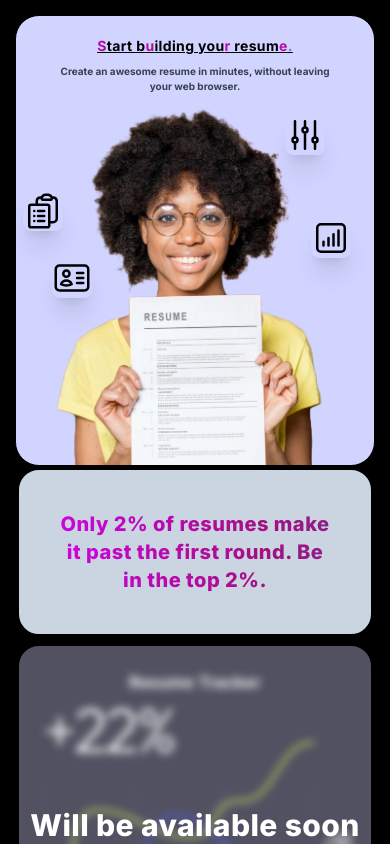
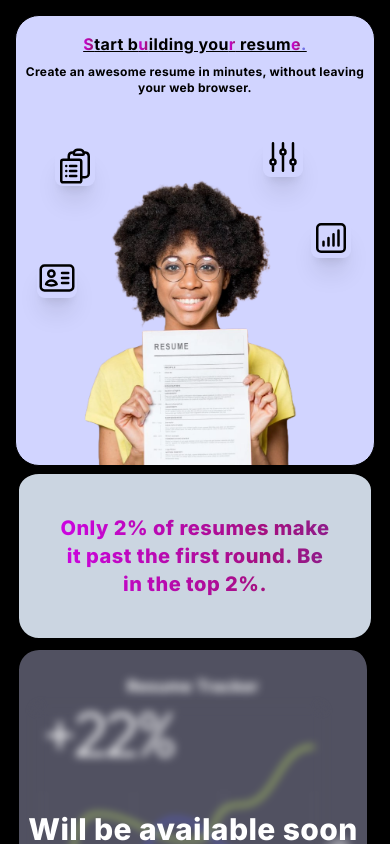
Before and after one commit to tofikwest/resume-builder, a React (Vite) app: page / in a window 390 px wide. Built offline with nearby package versions, Linux system fonts and the light colour scheme; what @react-pdf/renderer would draw is missing.

Commit message:
fix/ homePageUI-buildingPageUI

```diff
--- a/src/assets/styles/index.css
+++ b/src/assets/styles/index.css
@@ -145,3 +145,10 @@ a {
 #sideBar.open {
   left: 0;
 }
+
+.homePage-resumeBlock {
+  background-image: url('../icons/resumeWithBG.png');
+  background-color: #7575e5;
+  background-position: 65% 50%;
+  background-repeat: no-repeat;
+}
--- a/src/components/LanguageForm/LanguageForm.tsx
+++ b/src/components/LanguageForm/LanguageForm.tsx
@@ -57,7 +57,7 @@ const LanguageForm: React.FC<IProps> = (props: IProps) => {
 
         <label
           htmlFor="levelLang"
-          className="mt-2 block w-full font-light text-gray-400  md:mt-0 lg:mt-0"
+          className="mt-2 block font-light text-gray-400  md:mt-0 lg:mt-0"
         >
           Level
           <input
@@ -71,7 +71,7 @@ const LanguageForm: React.FC<IProps> = (props: IProps) => {
         </label>
       </div>
 
-      <div className="flex justify-end gap-2 md:mb-[6px] md:w-7/12 md:self-end  lg:mb-[6px] 2xl:mb-[-1.5px]">
+      <div className="flex justify-center gap-2 md:mb-[6px] md:w-4/12 md:self-end  lg:mb-[6px] 2xl:mb-[-1.5px]">
         <button
           onClick={handleSubmit}
           className="w-6/12 rounded bg-additional-color  p-1   text-gray-100 hover:bg-additional-hover-color focus:bg-additional-hover-color"
--- a/src/components/SkillsForm/SkillsForm.tsx
+++ b/src/components/SkillsForm/SkillsForm.tsx
@@ -55,7 +55,7 @@ const SkillsForm: React.FC<IProps> = (props) => {
 
         <label
           htmlFor="level"
-          className=" mt-2 block w-full font-light text-gray-400  md:mt-0 lg:mt-0"
+          className=" mt-2 block font-light text-gray-400  md:mt-0 lg:mt-0"
         >
           Level
           <input
@@ -69,7 +69,7 @@ const SkillsForm: React.FC<IProps> = (props) => {
         </label>
       </div>
 
-      <div className="flex justify-end gap-2 md:mb-[6px] md:w-7/12 md:self-end  lg:mb-[6px] 2xl:mb-[-1.5px]">
+      <div className="flex justify-center gap-2 md:mb-[6px] md:w-4/12 md:self-end  lg:mb-[6px] 2xl:mb-[-1.5px]">
         <button
           onClick={handleSubmit}
           className="w-6/12 rounded bg-additional-color  p-1   text-gray-100 hover:bg-additional-hover-color focus:bg-additional-hover-color"
--- a/src/components/WebSitesSocLinkForm/WebSitesSocLinkForm.tsx
+++ b/src/components/WebSitesSocLinkForm/WebSitesSocLinkForm.tsx
@@ -44,7 +44,7 @@ const WebSitesSocLinkForm: React.FC<IProps> = (props: IProps) => {
       onSubmit={(e) => e.preventDefault()}
       className="my-4 ml-4 flex h-full w-11/12 select-none flex-col justify-between gap-4 rounded-xl border border-dashed border-gray-300  p-4 font-form-family  md:h-[105px]  md:w-[96%] md:flex-row lg:w-[96.4%] 2xl:text-lg"
     >
-      <div className="md:flex md:gap-14 xl:gap-5">
+      <div className=" md:flex md:gap-14 xl:gap-5">
         <label htmlFor="label" className=" font-light text-gray-400 ">
           Label
           <input
@@ -59,7 +59,7 @@ const WebSitesSocLinkForm: React.FC<IProps> = (props: IProps) => {
 
         <label
           htmlFor="linkWebSites"
-          className="mt-2 block w-full font-light text-gray-400  md:mt-0 lg:mt-0"
+          className="mt-2 block  font-light text-gray-400  md:mt-0 lg:mt-0"
         >
           Link
           <input
@@ -72,7 +72,7 @@ const WebSitesSocLinkForm: React.FC<IProps> = (props: IProps) => {
           />
         </label>
       </div>
-      <div className="flex justify-end gap-2 md:mb-[6px] md:w-7/12 md:self-end  lg:mb-[6px] 2xl:mb-[-1.5px]">
+      <div className="flex justify-center gap-2 md:mb-[6px] md:w-4/12 md:self-end  lg:mb-[6px] 2xl:mb-[-1.5px]">
         <button
           onClick={handleSubmit}
           className="w-6/12 rounded bg-additional-color  p-1   text-gray-100 hover:bg-additional-hover-color focus:bg-additional-hover-color"
--- a/src/pages/HomePage/HeroBlock.tsx
+++ b/src/pages/HomePage/HeroBlock.tsx
@@ -2,20 +2,21 @@ import girlPic from '../../assets/icons/girl.png'
 
 const HeroBlock = () => {
   return (
-    <div className="relative flex h-[451px] flex-col rounded-3xl  border border-solid bg-[rgb(209,212,255)] md:h-[65%]">
+    <div className="hr relative flex h-[451px] w-full   justify-center rounded-3xl border border-solid bg-[rgb(209,212,255)] md:h-[65%]">
+      <div className="relative flex h-full max-w-[1440px] flex-col-reverse  items-center  before:block before:h-5/6 before:w-10/12 before:content-[''] md:flex-row md:justify-between ">
         <img
           src={girlPic}
           alt="girl with resume table in her hand"
-        className="absolute bottom-0 left-1/2 z-[1] h-5/6 -translate-x-1/2 transform md:left-5 md:h-[90%] md:-translate-x-0 lg:left-28 xl:left-[200px] "
+          className=" absolute bottom-0 left-1/2 z-[1] h-4/6 -translate-x-1/2 transform md:left-[-2%] md:h-[80%] md:-translate-x-0  lg:left-[-10%] xl:left-10 2xl:left-0 2xl:min-h-[531px]"
         />
-      {/* right up */}
+        {/* right down */}
         <svg
           xmlns="http://www.w3.org/2000/svg"
           fill="none"
           viewBox="0 0 24 24"
           strokeWidth="1.5"
           stroke="currentColor"
-        className="absolute left-[75%] top-[22%] h-10 w-10 rounded-lg shadow-xl md:left-[45%] md:top-[12%] lg:left-[48%] lg:top-[48%] xl:left-[42%] xl:top-[40%] 2xl:left-[600px] 2xl:top-[45%]"
+          className="absolute left-[69%] top-[27%] h-10 w-10 rounded-lg shadow-xl md:left-[45%] md:top-[12%] 2xl:left-[42%] 2xl:top-[14%]"
         >
           <path
             strokeLinecap="round"
@@ -31,7 +32,7 @@ const HeroBlock = () => {
           viewBox="0 0 24 24"
           strokeWidth="1.5"
           stroke="currentColor"
-        className="absolute left-[2%] top-[39%] h-10 w-10 rounded-lg shadow-xl md:left-[2.5%] md:top-[9%] lg:left-[10%] lg:top-[10%] xl:left-[12%] xl:top-[10%] 2xl:left-[150px] 2xl:top-[10%]"
+          className=" absolute left-[11%] top-[29%] h-10 w-10 rounded-lg shadow-xl md:left-[2.5%] md:top-[9%] 2xl:left-[0%] 2xl:top-[10%] "
         >
           <path
             strokeLinecap="round"
@@ -40,14 +41,14 @@ const HeroBlock = () => {
           />
         </svg>
 
-      {/* right down */}
+        {/* right up */}
         <svg
           xmlns="http://www.w3.org/2000/svg"
           fill="none"
           viewBox="0 0 24 24"
           strokeWidth="1.5"
           stroke="currentColor"
-        className="absolute left-[88%] top-[45%] h-10 w-10 -translate-x-1/2 rounded-lg shadow-xl md:left-[52%] md:top-[51%] lg:left-[47%] lg:top-[19%] xl:left-[45%] xl:top-[10%] 2xl:left-[600px] 2xl:top-[10%]"
+          className="absolute left-[88%] top-[45%] h-10 w-10 -translate-x-1/2 rounded-lg shadow-xl md:left-[52%] md:top-[51%] 2xl:left-[45%] 2xl:top-[44%] "
         >
           <path
             strokeLinecap="round"
@@ -63,7 +64,7 @@ const HeroBlock = () => {
           viewBox="0 0 24 24"
           strokeWidth="1.5"
           stroke="currentColor"
-        className="absolute left-[10%] top-[54%] h-10 w-10 rounded-lg shadow-xl md:left-[2%] md:top-[44%] lg:left-[4%] lg:top-[44%] xl:left-[10%] xl:top-[40%] 2xl:left-[150px] 2xl:top-[44%]"
+          className=" absolute left-[6%] top-[54%] h-10 w-10 rounded-lg shadow-xl md:left-[2%] md:top-[44%]   2xl:left-[-10%] 2xl:top-[44%] "
         >
           <path
             strokeLinecap="round"
@@ -72,8 +73,8 @@ const HeroBlock = () => {
           />
         </svg>
 
-      <div className="flex h-full flex-col items-center gap-10 px-4 md:float-right md:items-end md:justify-center md:pb-5 md:pr-20  lg:lg:justify-center">
-        <h1 className="shadow-3xl w-full pt-5 text-center text-sm font-bold tracking-wide underline md:w-4/12 md:text-left md:text-6xl lg:w-4/12 lg:text-6xl 2xl:w-4/12 2xl:text-7xl">
+        <div className=" float-right px-2 md:w-2/6 2xl:w-5/6">
+          <h1 className=" shadow-3xl mb-2 pt-4 text-center text-base font-bold tracking-wide underline md:mb-8  md:w-3/6 md:pt-0 md:text-left md:text-5xl 2xl:text-7xl">
             <span className="animated-text text-additional-color">S</span>tart b
             <span className="animated-text text-additional-color">u</span>ilding
             you
@@ -81,9 +82,11 @@ const HeroBlock = () => {
             <span className="animated-text text-additional-color">e</span>
             <span className="text-additional-color ">.</span>
           </h1>
-        <p className="-mt-8 w-10/12  text-center text-[10px] font-bold leading-normal text-gray-700 md:mb-8 md:mt-0 md:w-4/12 md:text-left md:text-xs lg:text-sm  xl:tracking-wide 2xl:mb-12 2xl:text-lg">
-          Create an awesome resume in minutes, without leaving your web browser.
+          <p className="text-center text-xs font-bold  tracking-wide md:text-left md:text-sm 2xl:mb-4 2xl:text-2xl">
+            Create an awesome resume in minutes, without leaving your web
+            browser.
           </p>
+        </div>
       </div>
     </div>
   )
--- a/src/pages/HomePage/content-blocks/QuoteBlock.tsx
+++ b/src/pages/HomePage/content-blocks/QuoteBlock.tsx
@@ -1,6 +1,6 @@
 const QuoteBlock = () => {
   return (
-    <div className="flex items-center justify-center rounded-3xl border-4 border-solid border-black bg-slate-300 p-10 text-white md:w-1/3">
+    <div className="flex items-center justify-center rounded-3xl border-4 border-t-8 border-solid border-black bg-slate-300 p-10 text-white md:w-1/3 md:border-t-4">
       <p className="animated-text  text-center text-xl font-extrabold tracking-wide md:text-2xl lg:text-3xl ">
         Only 2% of resumes make it past the first round. Be in the top 2%.
       </p>
--- a/src/pages/HomePage/content-blocks/ResumeTrackerBlock.tsx
+++ b/src/pages/HomePage/content-blocks/ResumeTrackerBlock.tsx
@@ -2,7 +2,7 @@ import graphicPic from '../../../assets/icons/graphic.png'
 
 const ResumeTracker = () => {
   return (
-    <div className="flex h-full flex-col items-center rounded-3xl border-4 border-solid border-black bg-[#515161] p-4 pt-6 text-center font-bold tracking-wide text-white blur-[0.5px] md:w-1/3">
+    <div className="flex h-full flex-col items-center rounded-3xl border-4  border-r-8 border-solid border-black bg-[#515161] p-4 pt-6 text-center font-bold tracking-wide text-white blur-[0.5px] md:w-1/3">
       <h3 className="mb-2 text-base blur-sm">Resume Tracker</h3>
 
       <div className="flex h-full w-full items-center justify-between">
@@ -34,6 +34,8 @@ const ResumeTracker = () => {
 
       <p className="absolute top-[45%] text-center text-3xl font-extrabold">
         Will be available soon
+        <br />
+        <p className="text-base">Resume Tracker</p>
       </p>
     </div>
   )
--- a/src/pages/PdfPage/ProfessionalSummary.tsx
+++ b/src/pages/PdfPage/ProfessionalSummary.tsx
@@ -46,7 +46,7 @@ const ProfessionalSummary: React.FC = () => {
 
       <TextArea
         handle={handleTextArea}
-        mx="mx-auto   md:w-[95.8%] lg:w-[97%] 2xl:text-lg w-[95%]"
+        mx="mx-auto   w-[99.95%] "
         name="profSummary"
         value={textArea}
         setData={(val: string) => setSelectedText(val)}
--- a/tailwind.config.js
+++ b/tailwind.config.js
@@ -11,6 +11,10 @@ export default {
         'primary-green': 'rgb(231, 244, 237)',
         'input-bg': 'rgb(239, 242, 249)',
         'browser-pdf': 'rgb(42 42 46)',
+      },
+      backgroundSize: {
+        cover: 'cover',
+        mobSize: '150%',
       },
       height: {
         fullWithOne: 'calc(100% + 1px)',
```
Also changed, not shown: src/pages/HomePage/content-blocks/ResumesBlock.tsx (+2 -16 lines), src/assets/icons/resumeWithBG.png (added). Lines whose indentation alone changed are shown as unchanged.
